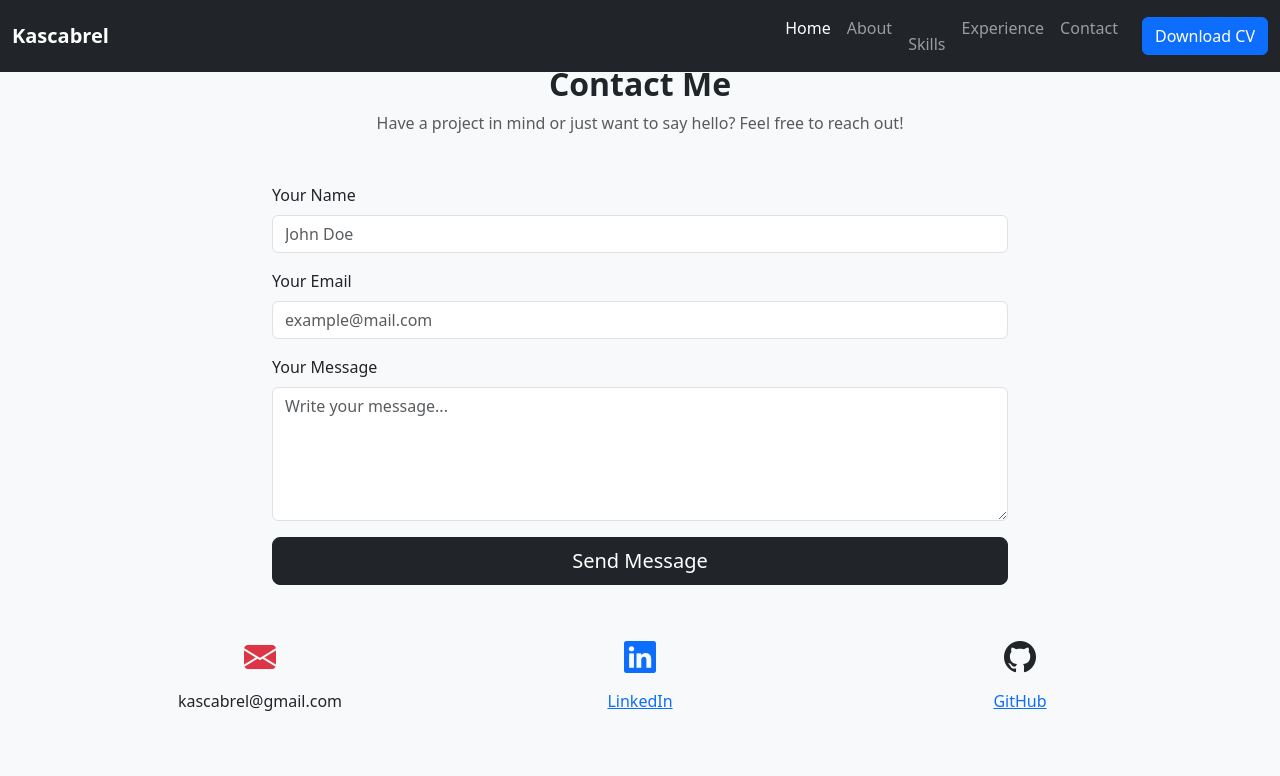
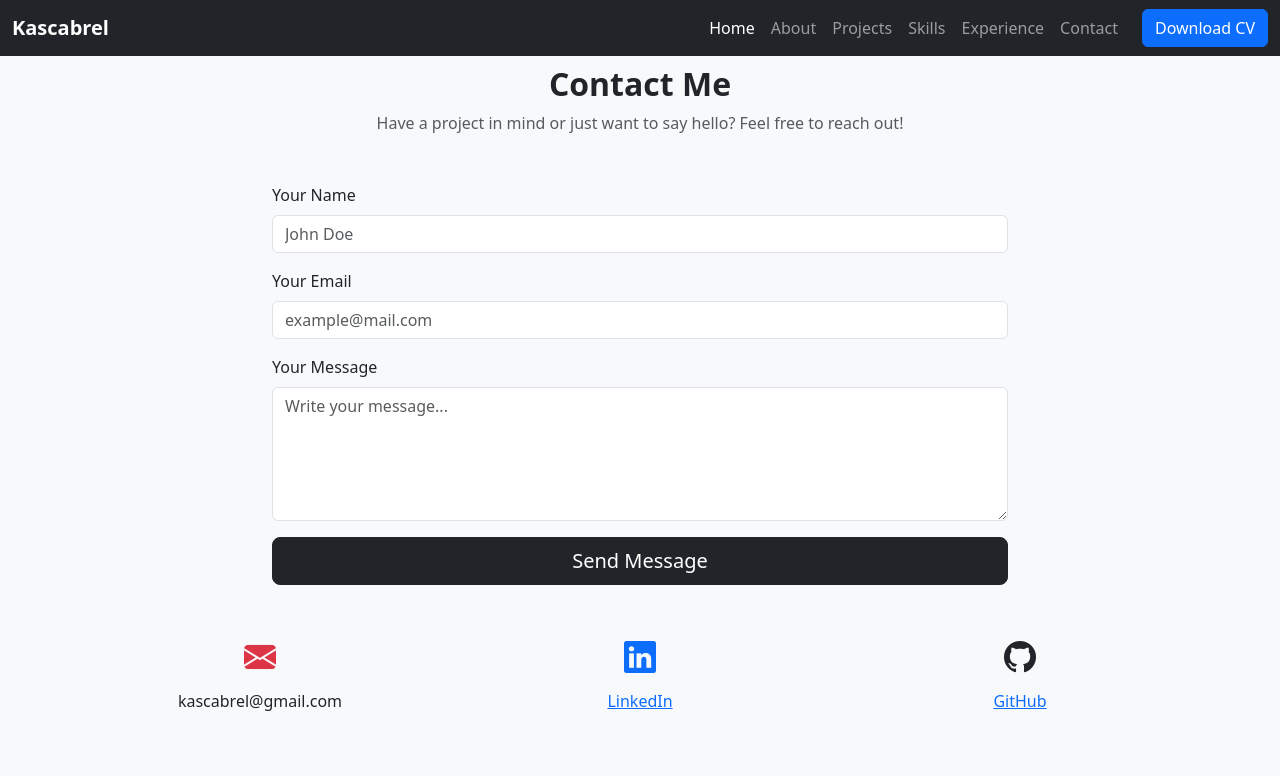
Before and after one commit to Kascabrel/portfolio, a Flask app: page /contact in a window 1280 px wide. Shown: the top 776 px of the page. Run offline with Flask 3, Linux system fonts and the light colour scheme; some libraries are stand-ins or nearby versions.

Commit message:
fixed the navigation-bar's problem

```diff
--- a/src/app/routes/roures.py
+++ b/src/app/routes/roures.py
@@ -17,12 +17,12 @@ def home():
 
 @portfolio.route('/about')
 def about():
-    return "about"
+    return redirect( url_for("portfolio.home") + "#about")
 
 
-@portfolio.route('/project')
+@portfolio.route('/projects')
 def projects():
-    return "project"
+    return render_template("project.html")
 
 
 @portfolio.route("/contact", methods=["GET", "POST"])
@@ -41,11 +41,11 @@ def contact():
     return render_template("contact.html")
 
 
-@portfolio.route('/about')
+@portfolio.route('/skills')
 def skills():
     return render_template("skills.html")
 
 
-@portfolio.route('/about')
+@portfolio.route('/experience')
 def experience():
     return render_template("experience.html")
--- a/src/app/templates/base.html
+++ b/src/app/templates/base.html
@@ -41,7 +41,7 @@
                         <a class="nav-link" href="{{url_for('portfolio.about')}}">About</a>
                     </li>
                     <li class="nav-item">
-                        <a class="nav-link" href="{{url_for('portfolio.projects')}}>Projects</a>
+                        <a class="nav-link" href="{{url_for('portfolio.projects')}}">Projects</a>
                     </li>
                     <li class="nav-item">
                         <a class="nav-link" href="{{url_for('portfolio.skills')}}">Skills</a>
--- a/src/app/templates/experience.html
+++ b/src/app/templates/experience.html
@@ -0,0 +1 @@
+{% extends "base.html" %}
```
Also changed, not shown: src/app/templates/project.html (renamed from src/app/templates/poject.html).
